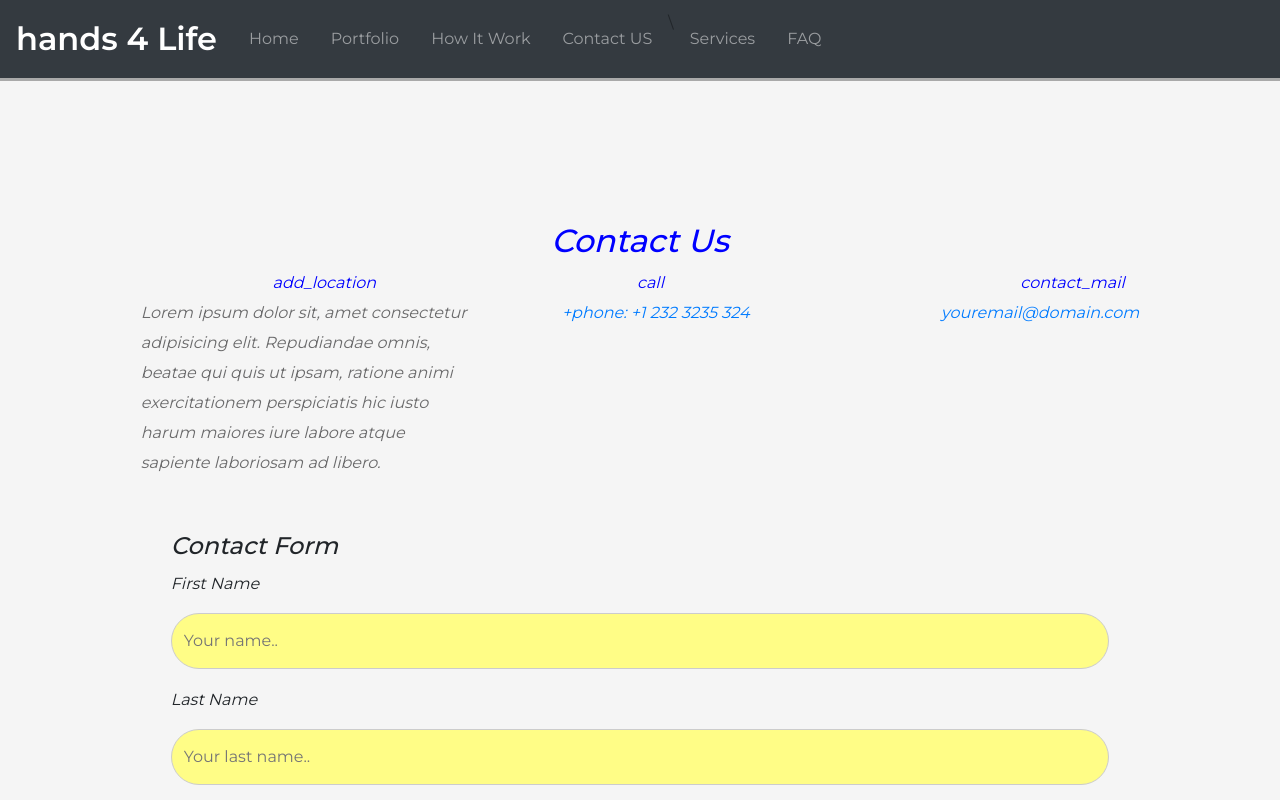
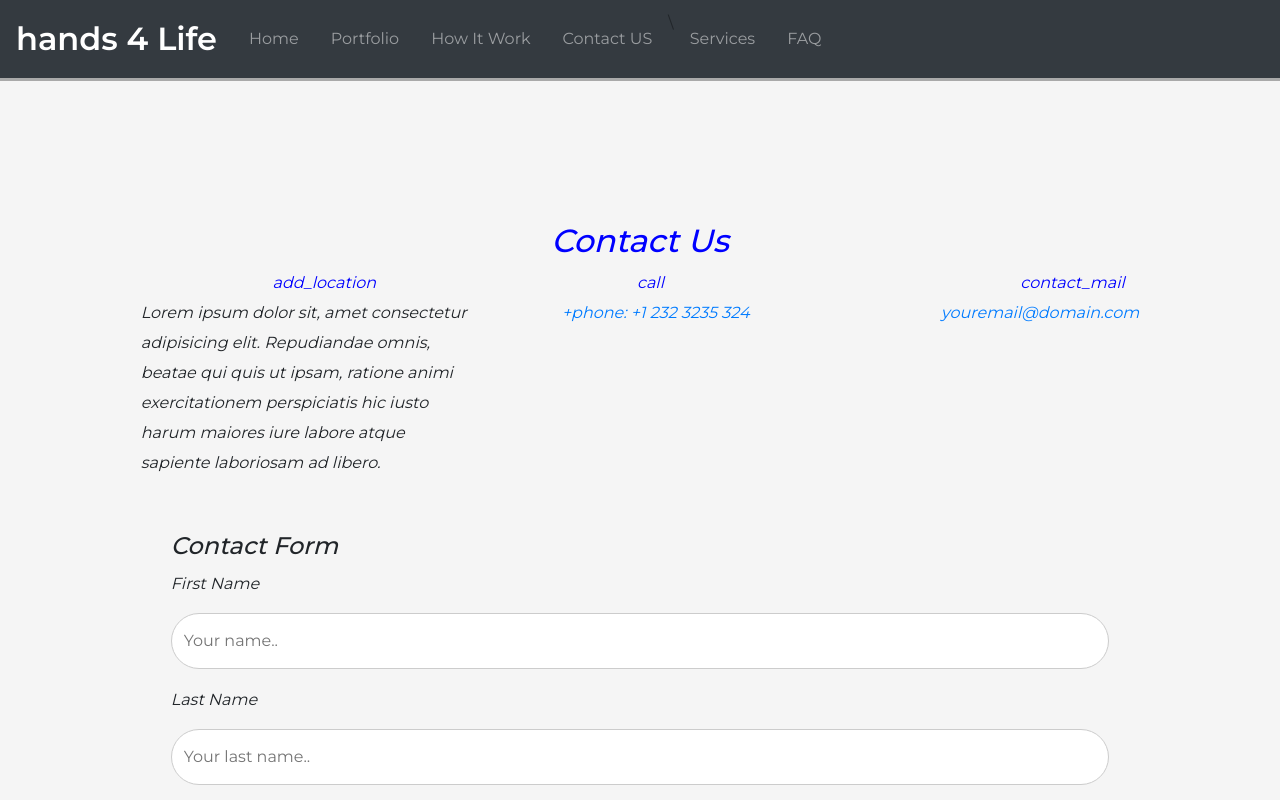
Before and after one commit to OussamaGhamian/WeRiseByLiftingOthers, a React (Create React App) app: page /ContactUs in a window 1280 px wide. Shown: the top 800 px of the page. Built offline with nearby package versions, Linux system fonts and the light colour scheme.

Commit message:
fixing style

```diff
--- a/src/components/ContactUs/contact us.css
+++ b/src/components/ContactUs/contact us.css
@@ -60,7 +60,6 @@ textarea {
     margin-top: 6px;
     margin-bottom: 16px;
     resize: vertical;
-    background-color: rgb(255, 253, 134);
 }
 
 input[type=submit] {
@@ -90,10 +89,6 @@ input[type=submit]:hover {
 .material-icons {
     margin-left: 40%;
     color: blue;
-}
-
-p {
-    color: rgb(106, 106, 107);
 }
 
 .form {
--- a/src/components/howItWorks/how it works.css
+++ b/src/components/howItWorks/how it works.css
@@ -88,10 +88,6 @@ input[type=submit]:hover {
 .material-icons {
     margin-left: 40%;
     color: blue;
-}
-
-p {
-    color: rgb(106, 106, 107);
 }
 
 .form {
```
